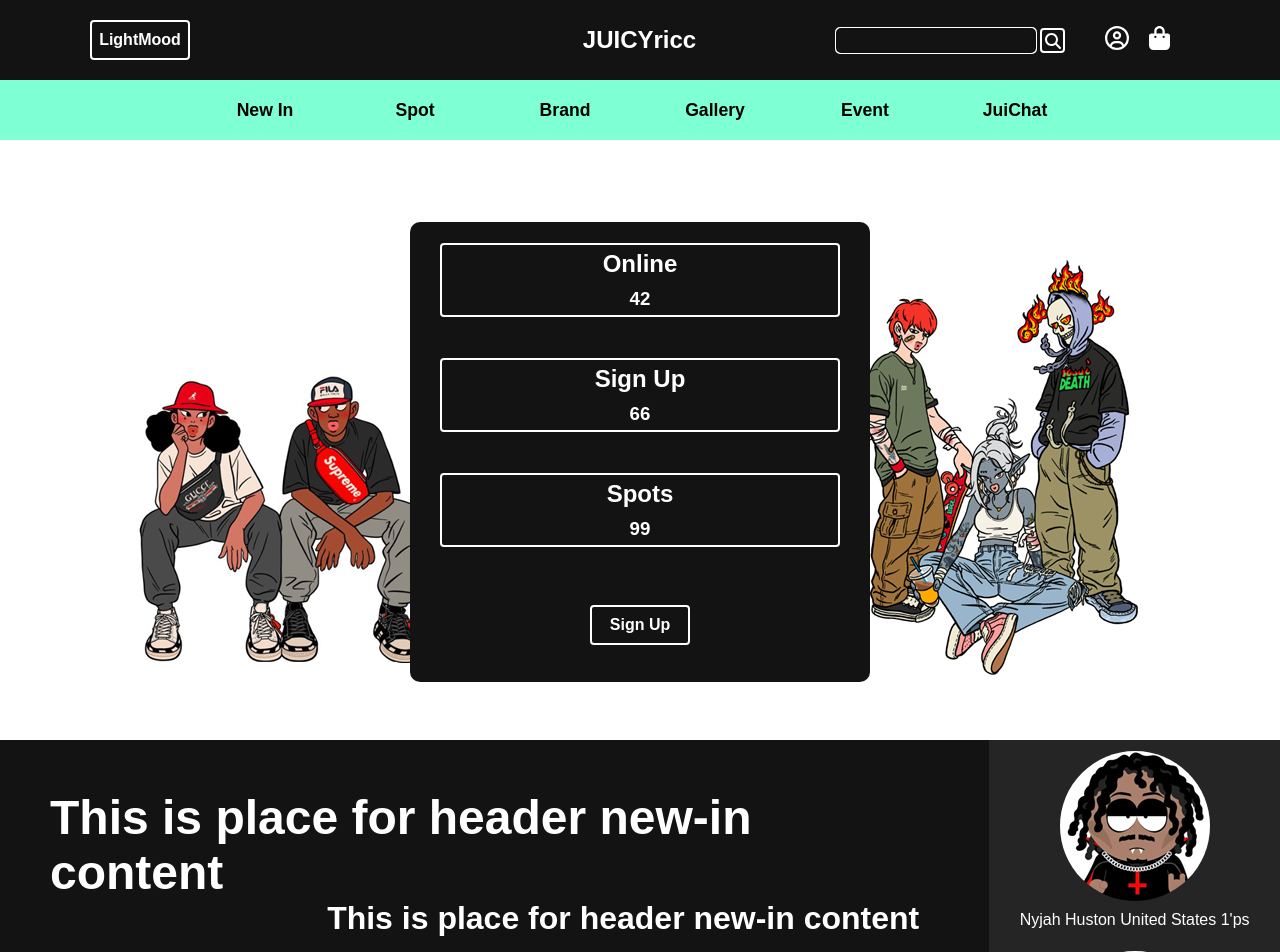
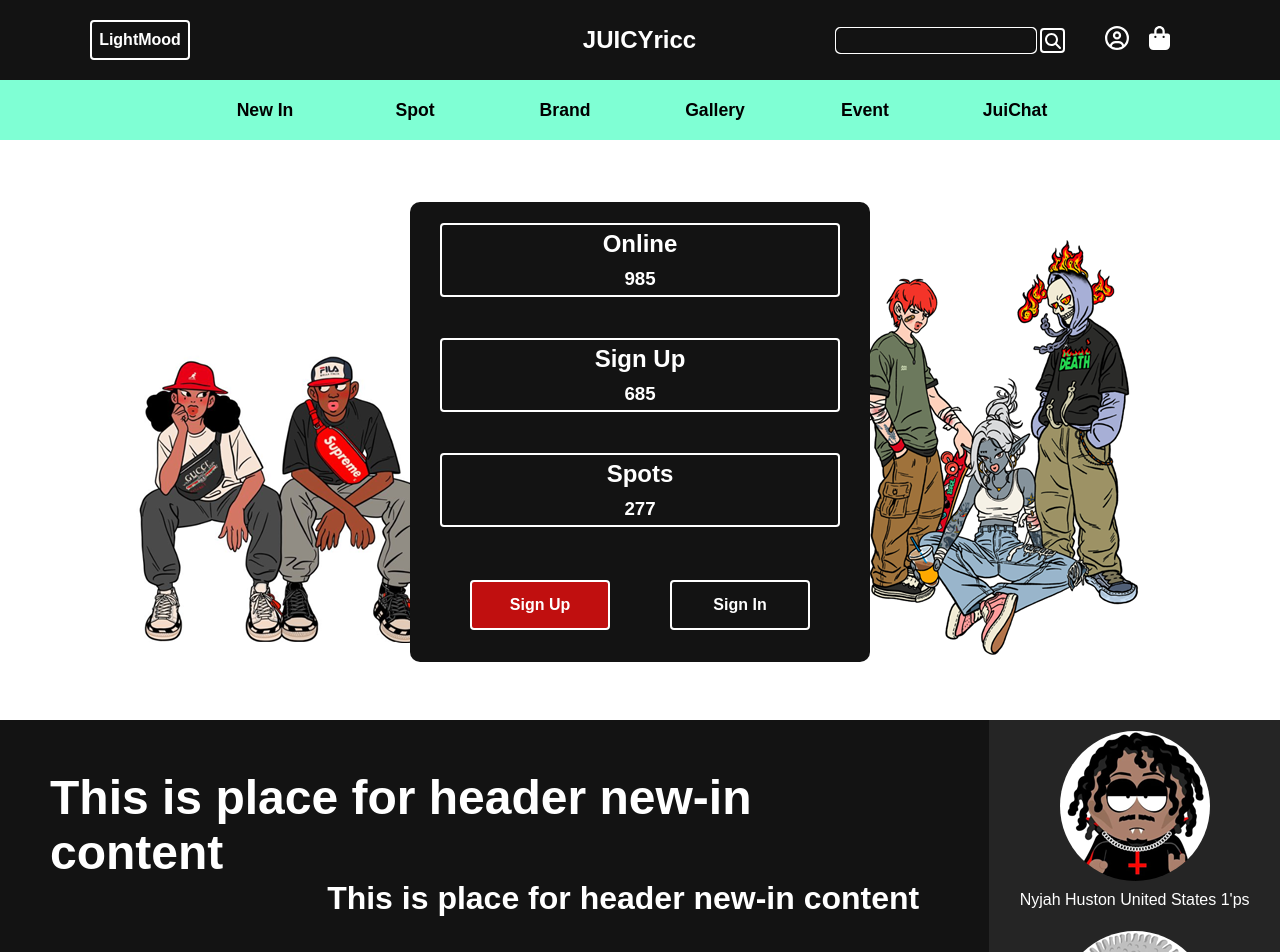
Before and after one commit to RomaNMoskvita/JUICIricc_Project, a PHP site: page / in a window 1280 px wide; the page is wider, and only the part inside the window is pictured. Shown: the top 952 px of that part. Run offline with PHP 8.4, Linux system fonts and the light colour scheme.

Commit message:
New visualization added to the main page

```diff
--- a/JUICYricc/CSS/header.css
+++ b/JUICYricc/CSS/header.css
@@ -8,19 +8,27 @@
 
 
   .navbar__container{
-    position: sticky;
-    z-index: 9999;
     top: 0%;
+    position: absolute;
+    width: 100%;
+    height: 740px;
   }
 
   .navbar{
+    z-index: 9999;
     max-width: 9999px;
     width: 100%;
     display: flex;
     justify-content: center;
     flex-direction: column;
+    padding-bottom: 0px;
+    top: 0%;
     position: sticky;
-    padding-bottom: 0px;
+  }
+
+  .navbar:nth-child(2){
+    top: 0%;
+    position: sticky;
   }
 
 /* Navbar Logo Section */
@@ -37,7 +45,7 @@
     justify-content: center;
     background-color: aquamarine;
     width: 100%;
-
+    position: sticky;
   }
 
 
--- a/JUICYricc/CSS/index.css
+++ b/JUICYricc/CSS/index.css
@@ -1,5 +1,6 @@
 /* Website Traffic Section */
 .website__traffic{
+    margin-top: 120px;
     max-width: 9999px;
     width: 100%;
     display: flex;
@@ -50,6 +51,46 @@
     color: #fff;
     margin-bottom: 5px;
 }
+
+.traffic__button--container{
+    display: flex;
+    justify-content: space-around;
+}
+
+.button__signup{
+    background-color: #c00f0f;
+    border: 2px solid #fff;
+    border-radius: 4px;
+    font-size: 1rem;
+    font-weight: bold;
+    height: 50px;
+    width: 140px;
+    color: #fff;
+    transition-duration: 0.4s;
+    cursor: pointer;
+  }
+.button__signup:hover{
+    color: #131313;
+    background-color: #fff;
+  }
+
+.button__signin{
+    background-color: #131313;
+    border: 2px solid #fff;
+    border-radius: 4px;
+    font-size: 1rem;
+    font-weight: bold;
+    height: 50px;
+    width: 140px;
+    color: #fff;
+    transition-duration: 0.4s;
+    cursor: pointer;
+  }
+
+  .button__signin:hover{
+    color: #131313;
+    background-color: #fff;
+  }
 
 .website__traffic--banner--container{
     display: flex;
@@ -335,3 +376,13 @@ color: #fff;
 .slide__show--right--container{
     overflow: hidden;
 }
+
+.traffic__value--animatio {
+    animation: traffic__value--animatio 2s ease;
+  }
+
+@keyframes traffic__value--animatio {
+      0%, 20%, 50%, 80%, 100% {transform: translateY(0);}
+      40% {transform: translateY(-10px);}
+      60% {transform: translateY(-5px);}
+  }
--- a/JUICYricc/SNIPPETS/FOOTER.php
+++ b/JUICYricc/SNIPPETS/FOOTER.php
@@ -159,6 +159,7 @@
 <!-- JS Scripts Section -->
 
 <script src="../JS/index.js"></script>
+<script src="../JS/trafficSection.js"></script>
 
 </body>
 
--- a/JUICYricc/SNIPPETS/HEADER.php
+++ b/JUICYricc/SNIPPETS/HEADER.php
@@ -63,9 +63,6 @@
             </div>
             <div class="navbar__navigation--container--backround">
                 <div class="navbar__navigation__container">
-
-
-
                     <ul id="navbar__list--item">
                         <li class="navbar__item"><a class="navbar__link" href="#new-in__section--position">New In</a></li>
                         <li class="navbar__item"><a class="navbar__link" href="#">Spot</a></li>
@@ -74,8 +71,6 @@
                         <li class="navbar__item"><a class="navbar__link" href="#">Event</a></li>
                         <li class="navbar__item"><a class="navbar__link" href="#">JuiChat</a></li>
                     </ul>
-
-
                 </div>
             </div>
             <div class="navbar__toggle" id="mobile--menu">
--- a/JUICYricc/index.php
+++ b/JUICYricc/index.php
@@ -19,18 +19,24 @@
             <div class="website__traffic--banner">
                 <div class="traffic__banner--item traffic__online">
                     <h2>Online</h2>
-                    <h3>42</h3>
+                    <h3 class="online__traffic--animation" id="online__traffic">42</h3>
                 </div>
                 <div class="traffic__banner--item traffic__signup">
                     <h2>Sign Up</h2>
-                    <h3>66</h3>
+                    <h3 id="signup__traffic">66</h3>
                 </div>
                 <div class="traffic__banner--item traffic__spots">
                     <h2>Spots</h2>
-                    <h3>99</h3>
+                    <h3 id="spots__traffic">99</h3>
                 </div>
-                <div class="traffic__button--signup">
-                    <button class="button__light--toggle">Sign Up</button>
+
+                <div class="traffic__button--container">
+                    <div class="traffic__button--signup">
+                        <button class="button__signup">Sign Up</button>
+                    </div>
+                    <div class="traffic__button--signup">
+                        <button class="button__signin">Sign In</button>
+                    </div>
                 </div>
             </div>
             <div class="banner__ilustration--right">
@@ -65,7 +71,7 @@
                 </div>
 
                 <div class="event__learn--more">
-                    <a href="#">Learn more</a>
+                    <a href="https://www.streetleague.com/">Learn more</a>
                 </div>
             </div>
             <div class="new-in__text--content">
```
Also changed, not shown: JUICYricc/JS/trafficSection.js (added, +54 -0 lines).
